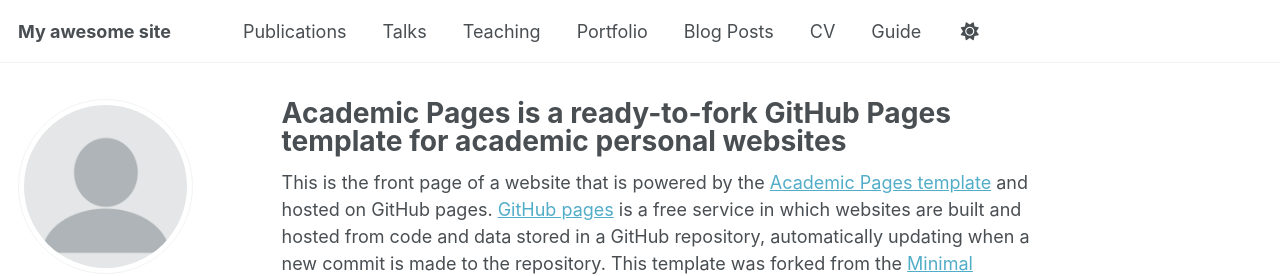
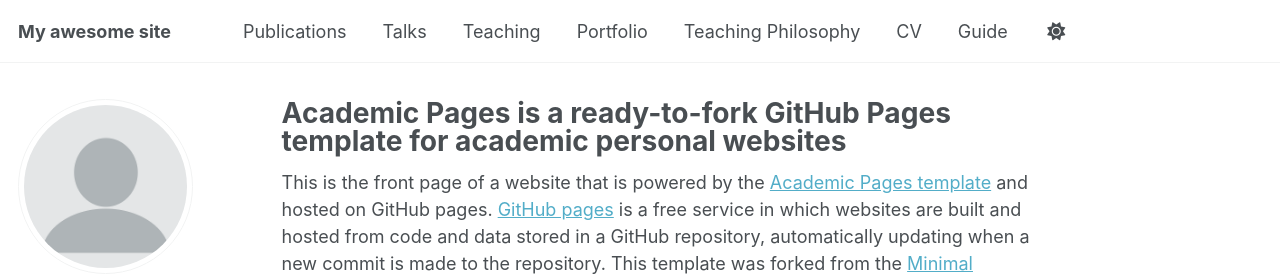
Before and after one commit to djgonzalezucsb/teaching-portfolio, a Jekyll site: the page built from _pages/about.md, in a window 1280 px wide. Shown: the top 276 px of the page. Built offline with Jekyll 4.4.1, drawn with Linux system fonts in a browser that asks for light colours; some web fonts are replaced.

Commit message:
Update navigation.yml

```diff
--- a/_data/navigation.yml
+++ b/_data/navigation.yml
@@ -20,8 +20,8 @@ main:
   - title: "Portfolio"
     url: /portfolio/
 
-  - title: "Blog Posts"
-    url: /year-archive/
+  - title: "Teaching Philosophy"
+    url: /teaching-philosophy/
 
   - title: "CV"
     url: /cv/
```
